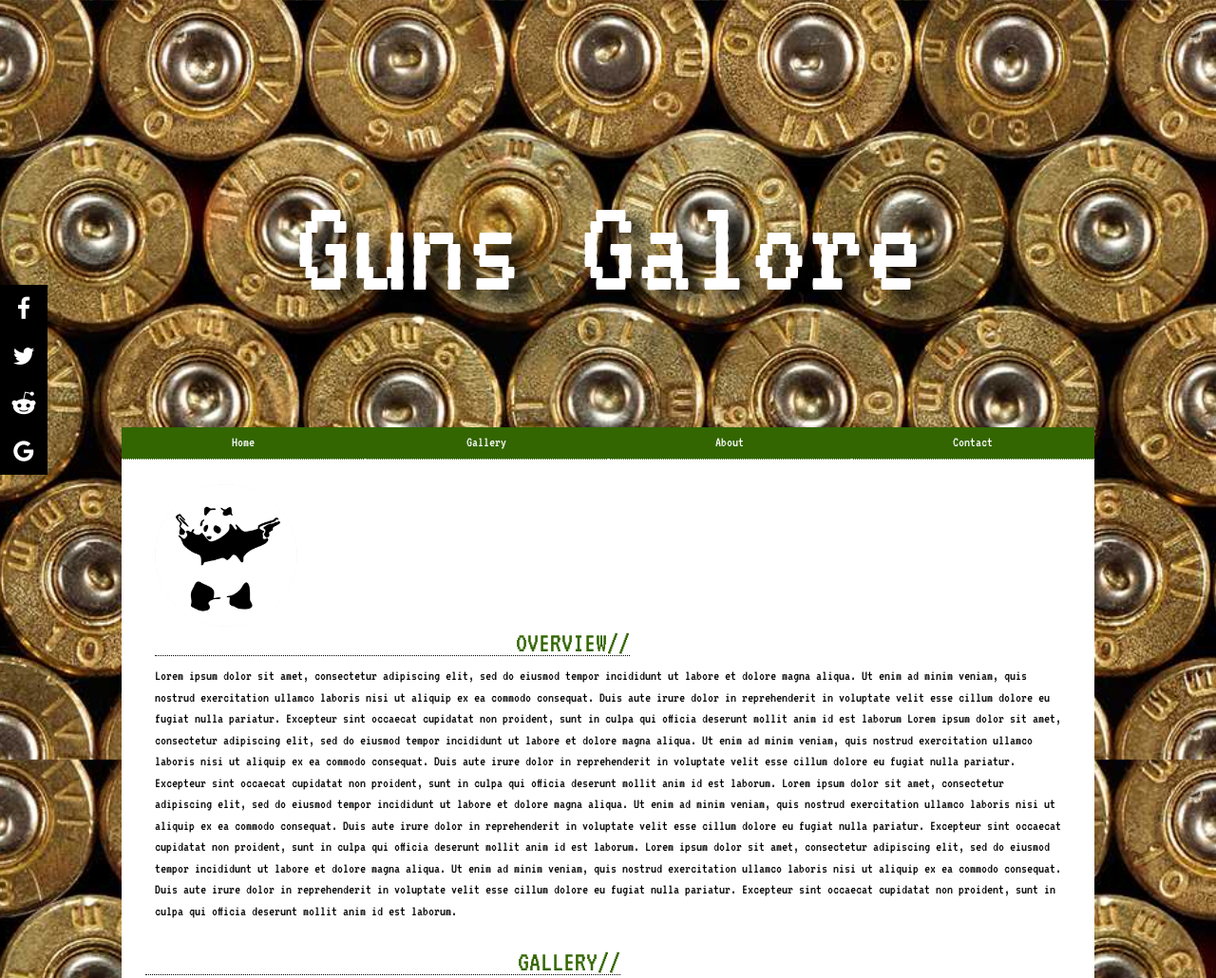
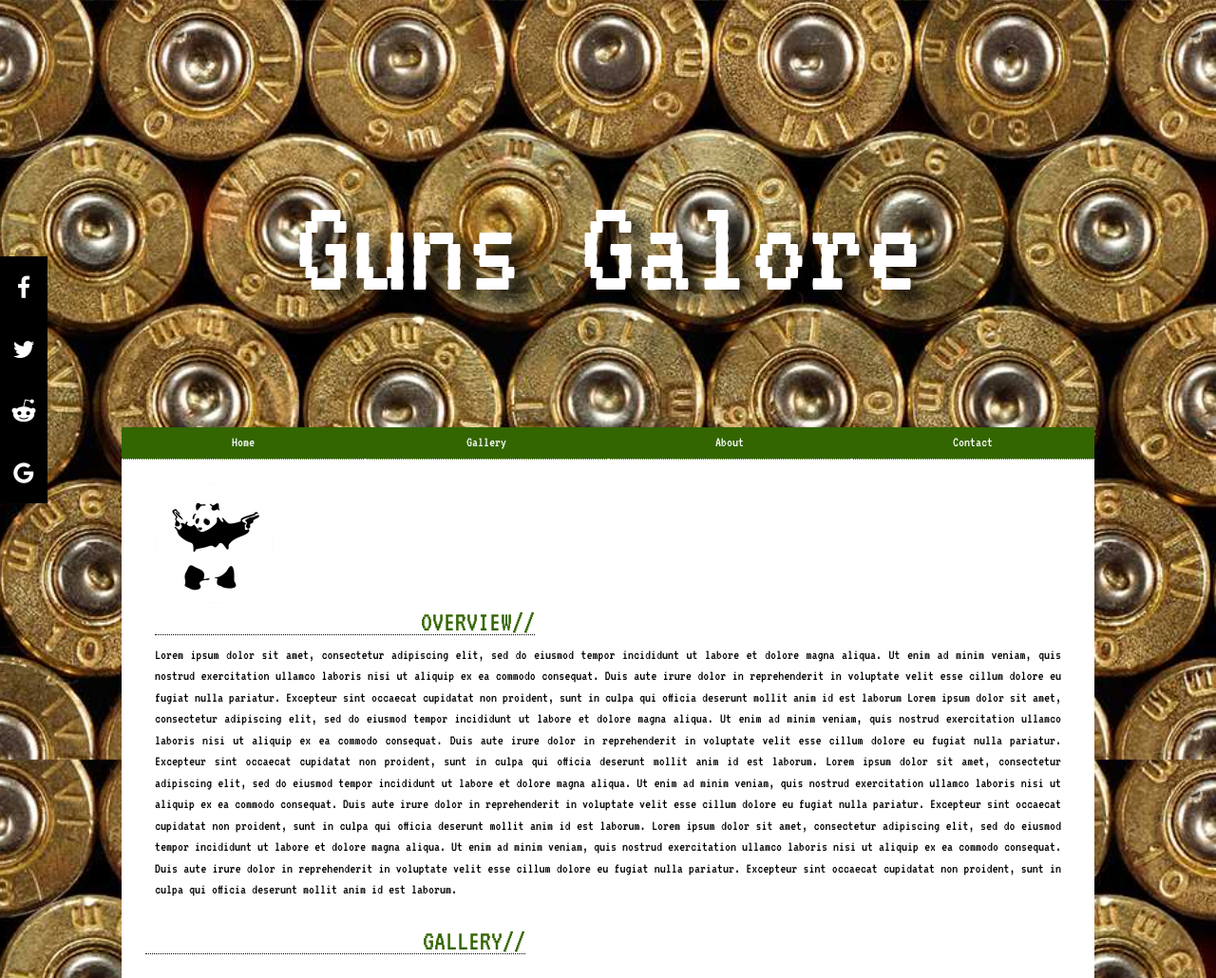
Before and after one commit to genevagisella/genevagisella.github.io, a plain HTML site: page Index.html in a window 1280 px wide. Shown: the top 1030 px of the page at 95% size. Drawn offline with nearby package versions, Linux system fonts and the light colour scheme.

Commit message:
final edits

```diff
--- a/CSS/Style.css
+++ b/CSS/Style.css
@@ -6,6 +6,7 @@ background-repeat: no-repeat;
 background-size: cover;
 background-attachment: fixed;
 font-family: 'VT323', monospace;
+cursor: crosshair
 }
 
 #header{
@@ -40,12 +41,13 @@ font-family: 'VT323', monospace;
 #navbar a:hover {
     font-style: italic;
     border-bottom: 1.75px dotted #f2f2f2;
-    cursor: pointer;
+    cursor: crosshair;
 }
 
 .overview{
     margin-right: auto;
     margin-left: auto;
+    text-align: justify;
     padding: 10px;
     padding-bottom: 0px;
 }
@@ -87,7 +89,7 @@ h1{
 }
 
 h2{
-    width: 500px;
+    width: 400px;
     border-bottom: 1.75px dotted #000000;
     height: 20px;
     margin-top: 20px;
@@ -103,9 +105,9 @@ h3, h4{
 }
 
 #logo{
-    margin-bottom: 15px;
-    height: 150px;
-    width: 150px;
+    margin-bottom: 5px;
+    height: 125px;
+    width: 125px;
     border-radius: 150%;
 }
 
@@ -127,7 +129,8 @@ div.gallery {
 
 div.gallery:hover {
     border: 1.75px dotted #777;
-
+    background-color: #f2f2f2;
+    cursor: crosshair;
 }
 
 #longbarrel {
@@ -141,7 +144,7 @@ div.gallery:hover {
 }
 
 div.desc {
-    padding: 15px;
+    padding: 20px;
     text-align: center;
     font-size: 20px;
 }
@@ -198,7 +201,7 @@ input[type=submit] {
     padding: 12px 20px;
     border: none;
     border-radius: 4px;
-    cursor: pointer;
+    cursor: crosshair;
 }
 
 input[type=submit]:hover {
@@ -224,9 +227,9 @@ input[type=submit]:hover {
 
 .share {
     width: 50px;
-    height: 50px;
+    height: 65px;
     position: relative;
-    cursor: pointer;
+    cursor: crosshair;
     transition: all 0.2s linear;
 }
 
--- a/Index.html
+++ b/Index.html
@@ -16,7 +16,6 @@
 </head>
 
 <body>
-
         <!-- HEADER HERE -->
         <div id="header">
         <h1>Guns Galore</h1>
@@ -50,7 +49,7 @@
 
         <!-- LOGO AND OVERVIEW HERE -->
         <div class="overview">
-            <img src="../Img/panda_logo.png" alt="logo" id="logo" style="position: absolute;"><br><br><br>
+            <img src="../Img/panda_logo.png" alt="logo" id="logo" style="position: absolute;"><br><br>
 
             <marquee direction="up" width="100%" height="50" behavior="slide" style="border:none">
             <marquee behavior="alternate">
```
Also changed, not shown: About.html (+1 -1 lines).
